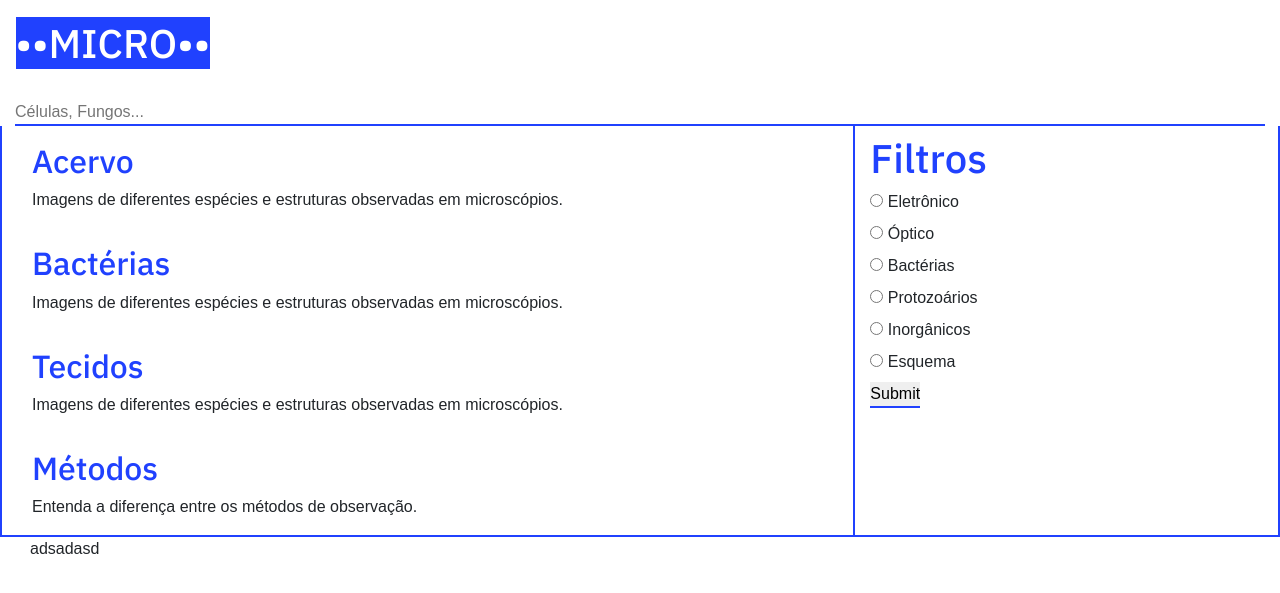
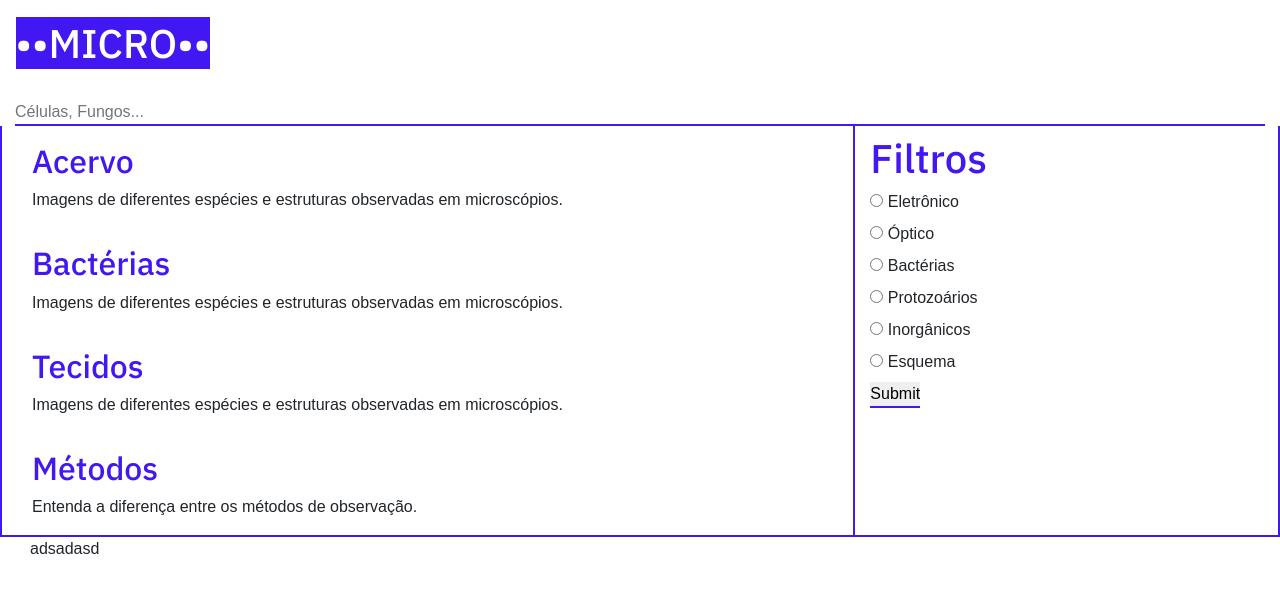
Before and after one commit to JHRK/MICRO, a PHP site: page / in a window 1280 px wide. Shown: the top 593 px of the page. Run offline with PHP 8.4, Linux system fonts and the light colour scheme.

Commit message:
color change blue

```diff
--- a/Microscópios.php
+++ b/Microscópios.php
@@ -15,7 +15,7 @@ include_once './header.php'
     Possui um limite de ampliação de até 1000 vezes,e é limitado para estruturas de até 0.2 micrômetros (0.000002 metros), o que permite uma visualização clara e detalhada de células.<br>
     É amplamente utilizado em análises clínicas por causa de sua praticidade.</p>
                 </div>
-                <img src="./Img_Strg/pawel-czerwinski-JdtUKqGdqw8-unsplash.jpg" style="height=25px; width:250px; margin-right:2.1%;  box-shadow: 5px 10px #2041fe;">
+                <img src="./Img_Strg/pawel-czerwinski-JdtUKqGdqw8-unsplash.jpg" style="height=25px; width:250px; margin-right:2.1%;  box-shadow: 5px 10px #4317f2;">
 </div>
 <div class="Acesso_Esquemas">Acesse o esquema<a href="./Img_Strg/Group 20.png"><img src="./Img_Strg/NewTab.png" style="width:12px; height:15px; margin-left:100%;"></a></div>
 </section>
@@ -25,7 +25,7 @@ include_once './header.php'
     Devido a necessidade de analisar as amostras em um vácuo, não é possível observar espécimes vivos com este equipamento.<br>
     Possui um limite de observação de até 0.1 nanômetro (0.000000001 metros), sendo utilizado em análises de materiais ultra-finos e amostras orgânicas muito pequenas.</p>
     </div>
-    <img src="./Img_Strg/michael-czGYgzmdYig-unsplash.jpg" style="height=25px; width:250px; margin-right:2.1%;  box-shadow: 5px 10px #2041fe;">
+    <img src="./Img_Strg/michael-czGYgzmdYig-unsplash.jpg" style="height=25px; width:250px; margin-right:2.1%;  box-shadow: 5px 10px #4317f2;">
     </div>
     <div class="Acesso_Esquemas">Acesse o esquema<a href="./Img_Strg/Group 18.png"><img src="./Img_Strg/NewTab.png" style="width:12px; height:15px; margin-left:100%;"></a></div>
 </section>
@@ -35,7 +35,7 @@ include_once './header.php'
     É ideal para análises topográficas, de propriedades materiais e de estruturas atômicas.<br>
     Por requerir alta precisão durante o procedimento, as amostras precisam ser planas, estáveis e condutivas. Além disso, não podem ocorrer distúrbios ou vibrações, senão a imagem final possuirá artefatos indesejados, portanto irregular. </p>
                 </div>
-                <img src="./Img_Strg/O-que-e-Microscopia-Eletronica-de-Varredura.jpg" style="height=25px; width:250px; margin-right:2.1%;  box-shadow: 5px 10px #2041fe;">
+                <img src="./Img_Strg/O-que-e-Microscopia-Eletronica-de-Varredura.jpg" style="height=25px; width:250px; margin-right:2.1%;  box-shadow: 5px 10px #4317f2;">
                 </div>
                 <div class="Acesso_Esquemas" >Acesse o esquema<a href="./Img_Strg/Varredura.png"><img src="./Img_Strg/NewTab.png" style="width:12px; height:15px; margin-left:100%;"></a></div>
 </section>
--- a/header.php
+++ b/header.php
@@ -16,7 +16,7 @@
     <body class="container-fluid">
 
       <header class="row">
-          <h1><a href="index.php" style="margin-left: 8%; font-family:IBM Plex Sans; text-decoration:none; color:#ffffff; background-color: #2041fe; ">••MICRO••</a></h1>
+          <h1><a href="index.php" style="margin-left: 8%; font-family:IBM Plex Sans; text-decoration:none; color:#ffffff; background-color: #4317f2; ">••MICRO••</a></h1>
           <div class="col-12">
                 <nav>
                   <form id="pesquisa_barra" type="search" method="post"  action="searched.php" style="margin-top: 2%;">
--- a/index.php
+++ b/index.php
@@ -1,7 +1,7 @@
 <?php
 include_once './header.php'
 ?>
-      <main class="container-fluid col-8" style="border:2px solid #2041fe; border-top:none; border-right:none;">
+      <main class="container-fluid col-8" style="border:2px solid #4317f2; border-top:none; border-right:none;">
 
               <section class="col-lg-12 mt-3">
                 <div class="row" >
@@ -29,7 +29,7 @@ include_once './header.php'
               </section>
 
       </main>
-      <aside class="container-fluid col-4" style="border:2px solid #2041fe; border-top:none;">
+      <aside class="container-fluid col-4" style="border:2px solid #4317f2; border-top:none;">
         <h1 >Filtros</h1>
         <form action="./selected.php" name="Filtros" id="Filtros" method="POST" >
           <input type="radio" id="html" name="T1" value="Eletrônico">
--- a/style.css
+++ b/style.css
@@ -13,12 +13,12 @@ header{
 h1,h2{
     font-family: IBM Plex Sans;
     font-weight: bolder;
-    color: #2041fe;
+    color: #4317f2;
 }
 
 
 input, input:hover{
-    border: 2px solid #2041fe;
+    border: 2px solid #4317f2;
     border-left: none;
     border-right: none;
     border-top: none;
@@ -37,7 +37,7 @@ a {
 }
 
 a:hover {
-    color:#2041fe;
+    color:#4317f2;
     text-decoration:none!important;
     cursor:pointer;
 }
@@ -48,7 +48,7 @@ aside h1{
 }
 
 .Acesso_Esquemas{
-    background-color:#2041fe;
+    background-color:#4317f2;
     color:White;
     display: flex;
     margin-bottom: 6%;
```
